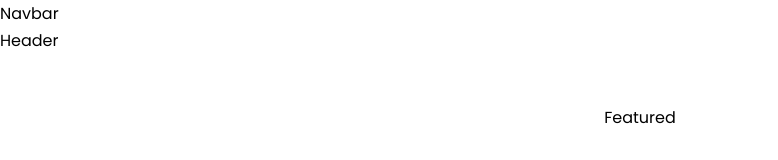
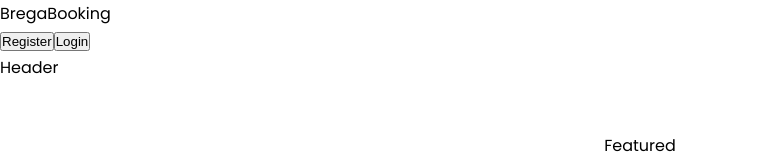
Before and after one commit to bregarulai/booking-mern, a React (Create React App) app in the folder client/: page / in a window 1280 px wide. Shown: the top 160 px of the page, without its empty margins (0-778 px from the left). Built offline with nearby package versions, Linux system fonts and the light colour scheme.

Commit message:
created navbar initial jsx

```diff
--- a/client/src/components/Navbar/Navbar.jsx
+++ b/client/src/components/Navbar/Navbar.jsx
@@ -1,7 +1,19 @@
-import React from 'react';
+import { Link } from 'react-router-dom';
 
 const Navbar = () => {
-  return <div>Navbar</div>;
+  return (
+    <div className='navbar'>
+      <div className='navbar__container'>
+        <Link className='navbar__logo' to='/'>
+          BregaBooking
+        </Link>
+        <div className='navbar__items'>
+          <button className='navbar__button'>Register</button>
+          <button className='navbar__button'>Login</button>
+        </div>
+      </div>
+    </div>
+  );
 };
 
 export default Navbar;
--- a/client/src/styles/base/_base.scss
+++ b/client/src/styles/base/_base.scss
@@ -29,6 +29,7 @@ ul {
 a {
     text-decoration: none;
     display: inline-block;
+    color: inherit;
 }
 
 img {
```
